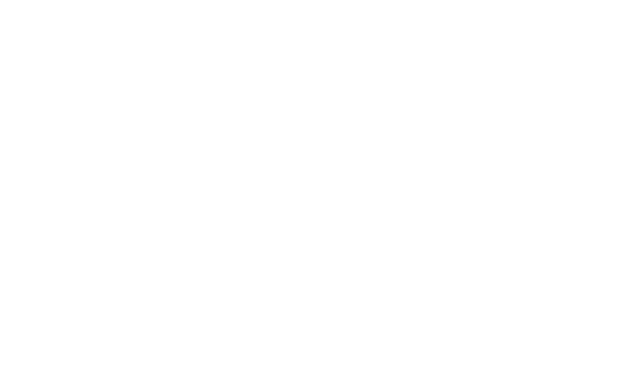
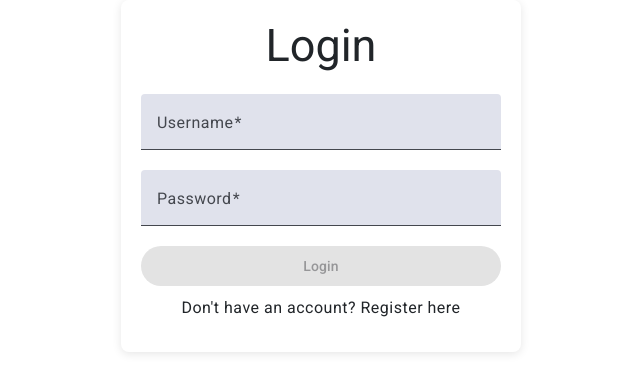
Before and after one commit to anasicic/report_project_angular, an Angular app: page /login in a window 1280 px wide. Before the commit this address led to /. Shown: the top 392 px of the page, without its empty margins (319-959 px from the left). Built offline with nearby package versions, Linux system fonts and the light colour scheme.

Commit message:
add login component

```diff
--- a/src/app/app.module.ts
+++ b/src/app/app.module.ts
@@ -8,13 +8,13 @@
 @NgModule({
   declarations: [
     AppComponent,
-    // Registruj RegistrationComponent
+
   ],
   imports: [
     BrowserModule,
     AppRoutingModule,
     HttpClientModule,
-    RegistrationComponent // Dodaj RegistrationComponent ovdje
+    RegistrationComponent
   ],
   providers: [],
   bootstrap: [AppComponent]
--- a/src/app/app.routes.ts
+++ b/src/app/app.routes.ts
@@ -1,11 +1,12 @@
 import { NgModule } from '@angular/core';
 import { RouterModule, Routes } from '@angular/router';
+import { LoginComponent } from './login/login.component';
 import { RegistrationComponent } from './registration/registration.component';
 
 
 export const routes: Routes = [
+    { path: 'login', component: LoginComponent },
     { path: 'registration', component: RegistrationComponent },
-    { path: '', redirectTo: '/registration', pathMatch: 'full' }
 ];
 
 @NgModule({
--- /dev/null
+++ b/src/app/login/login.component.html
@@ -0,0 +1,27 @@
+<div class="login-container">
+    <h2>Login</h2>
+    <form [formGroup]="loginForm" (ngSubmit)="onSubmit()">
+      <mat-form-field appearance="fill" class="w-100">
+        <mat-label>Username</mat-label>
+        <input matInput formControlName="username" required>
+        <mat-error *ngIf="loginForm.controls['username'].invalid && (loginForm.controls['username'].dirty || loginForm.controls['username'].touched)">
+          Username is required.
+        </mat-error>
+      </mat-form-field>
+
+      <mat-form-field appearance="fill" class="w-100">
+        <mat-label>Password</mat-label>
+        <input matInput type="password" formControlName="password" required>
+        <mat-error *ngIf="loginForm.controls['password'].invalid && (loginForm.controls['password'].dirty || loginForm.controls['password'].touched)">
+          Password is required.
+        </mat-error>
+      </mat-form-field>
+
+      <button mat-raised-button color="primary" type="submit" [disabled]="loginForm.invalid">Login</button>
+      <div *ngIf="errorMessage">{{ errorMessage }}</div>
+
+      <div class="registration-link">
+        <p>Don't have an account? <a routerLink="/registration">Register here</a></p>
+      </div>
+    </form>
+  </div>
--- /dev/null
+++ b/src/app/login/login.component.scss
@@ -0,0 +1,16 @@
+.login-container {
+    max-width: 400px; // Maksimalna širina obrasca
+    margin: auto; // Centriranje
+    padding: 20px;
+    border-radius: 8px; // Zaobljeni rubovi
+    box-shadow: 0 2px 10px rgba(0, 0, 0, 0.1); // Sjena za efekt dubine
+  }
+
+  .w-100 {
+    width: 100%; // Širina polja
+  }
+
+  .registration-link {
+    margin-top: 10px; // Razmak iznad poveznice za registraciju
+    text-align: center; // Centriranje teksta
+  }
--- /dev/null
+++ b/src/app/login/login.component.ts
@@ -0,0 +1,49 @@
+import { Component } from '@angular/core';
+import { FormBuilder, FormGroup, Validators, ReactiveFormsModule } from '@angular/forms';
+import { HttpClient } from '@angular/common/http';
+import { Router } from '@angular/router';
+import { MatInputModule } from '@angular/material/input';
+import { MatFormFieldModule } from '@angular/material/form-field';
+import { MatButtonModule } from '@angular/material/button';
+import { CommonModule } from '@angular/common';
+
+@Component({
+  selector: 'app-login',
+  standalone: true,
+  imports: [CommonModule, ReactiveFormsModule, MatInputModule, MatFormFieldModule, MatButtonModule],
+  templateUrl: './login.component.html',
+  styleUrls: ['./login.component.scss']
+})
+export class LoginComponent {
+  loginForm: FormGroup;
+  errorMessage: string | null = null;
+
+  constructor(
+    private fb: FormBuilder,
+    private http: HttpClient,
+    private router: Router
+  ) {
+    // Inicijalizirajte formu
+    this.loginForm = this.fb.group({
+      username: ['', Validators.required],
+      password: ['', Validators.required]
+    });
+  }
+
+  onSubmit() {
+    if (this.loginForm.valid) {
+      this.http.post('http://localhost:8000/login', this.loginForm.value)
+        .subscribe({
+          next: (response) => {
+            // Ako je prijava uspješna, preusmjerite korisnika
+            this.router.navigate(['/dashboard']); // ili bilo koja druga ruta
+          },
+          error: (error) => {
+            this.errorMessage = error.error.detail || 'Prijava nije uspjela.';
+          }
+        });
+    } else {
+      this.errorMessage = 'Molimo vas da ispunite sva obavezna polja.';
+    }
+  }
+}
```
Also changed, not shown: 1 other file (tests, documents, lock files or other folders).
